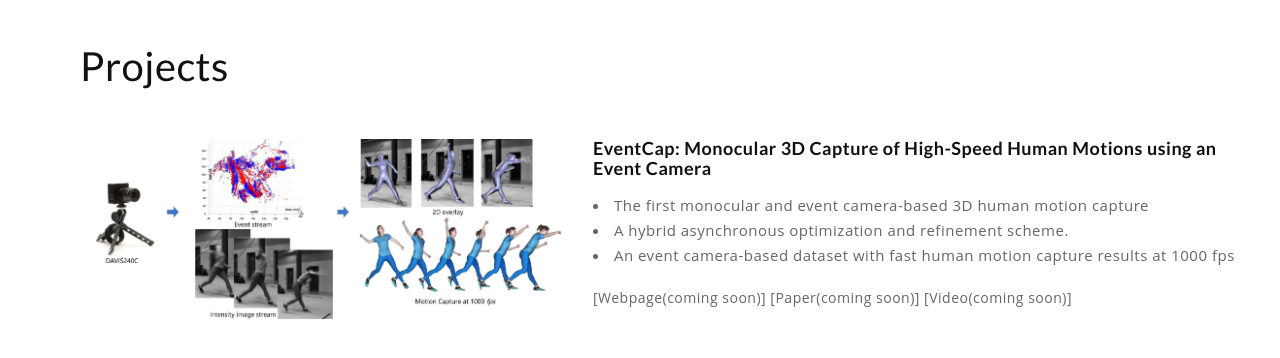
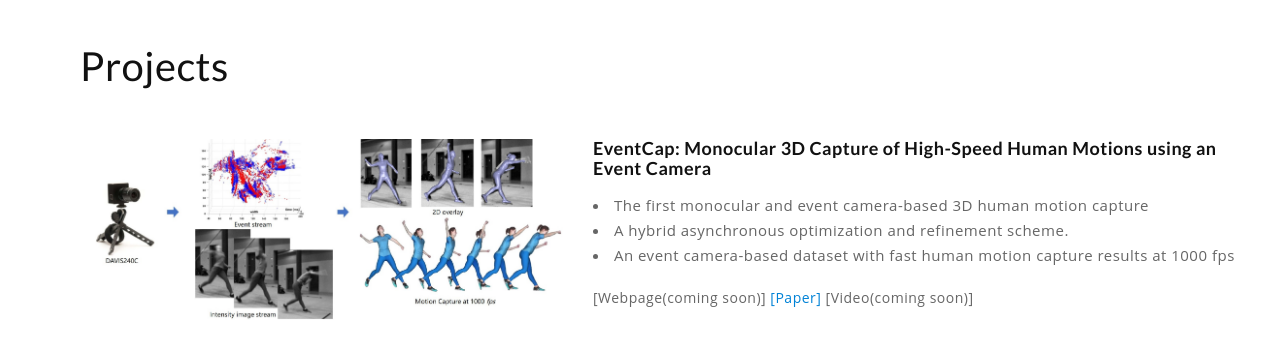
Before and after one commit to xulan/xulan.github.io, a plain HTML site: page index.html in a window 1280 px wide. Shown: the part 780-1138 px from the top of the page. Drawn offline with nearby package versions, Linux system fonts and the light colour scheme.

Commit message:
add ecap arxiv paper

```diff
--- a/index.html
+++ b/index.html
@@ -140,7 +140,7 @@
 								<li>An event camera-based dataset with fast human motion capture results at 1000 fps</li>
 								<br />
                                 [Webpage(coming soon)]</a>
-								[Paper(coming soon)]</a>
+								<a href="https://arxiv.org/pdf/1908.11505.pdf">[Paper]</a>
 								[Video(coming soon)]</a>
 
                             </div><!-- / timeline-details -->
```
